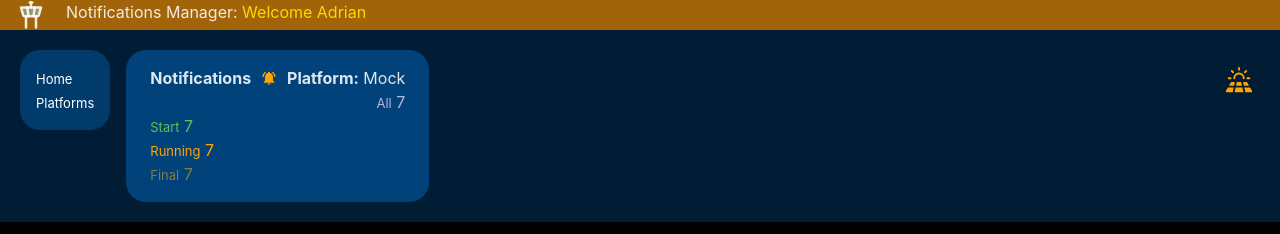
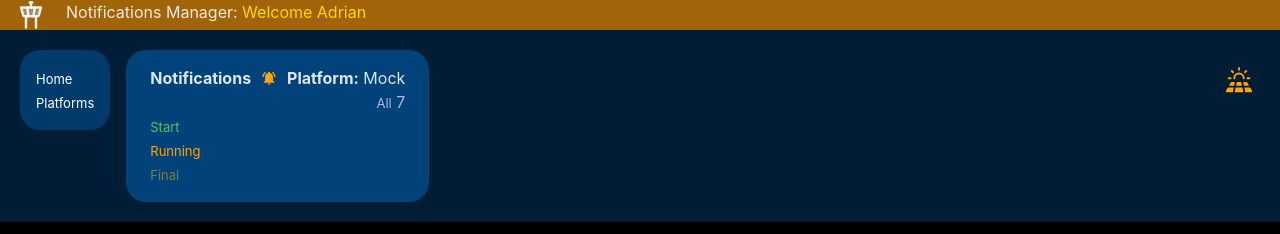
Before and after one commit to amalaguti/react_65675_prj, a React (Vite) app: page / in a window 1280 px wide. Shown: the top 234 px of the page. Built offline with nearby package versions, Linux system fonts and the light colour scheme.

Commit message:
counters for notification status

```diff
--- a/src/App.jsx
+++ b/src/App.jsx
@@ -9,6 +9,7 @@ import Cart from "./components/pages/cart/Cart";
 import Checkout from "./components/pages/checkout/Checkout";
 
 function App() {
+  const platform = "Mock";
   return (
     <>
       <BrowserRouter>
@@ -20,7 +21,7 @@ function App() {
             element={
               <>
                 <main>
-                  <ItemListContainer platform="Mock" />
+                  <ItemListContainer platform={platform} />
                 </main>
               </>
             }
@@ -31,12 +32,12 @@ function App() {
             element={
               <>
                 <main>
-                  <ItemListContainer platform="Mock" />
+                  <ItemListContainer platform={platform} />
                 </main>
               </>
             }
           />
-          <Route path="/category/:status" element={<ItemListContainer platform="Mock"/>} />
+          <Route path="/category/:status" element={<ItemListContainer platform={platform}/>} />
           <Route path="/cart" element={<Cart />} />
           <Route path="/product/:id" element={<ItemDetail />} />
           <Route path="/platforms" element={<ComingSoon />} />
--- a/src/components/layout/navbar/Navbar.jsx
+++ b/src/components/layout/navbar/Navbar.jsx
@@ -6,12 +6,24 @@ import { CartWidget } from "../../common/cartWidget/CartWidget.jsx";
 import NotificationsHeader from "../../common/notificationsHeader/NotificationsHeader.jsx";
 
 const Navbar = (props) => {
-  const [itemsCounter, setItemsCounter] = useState(
-    localStorage.getItem("itemsCounter")
+  const [itemsCounter_all, setItemsCounter_all] = useState(
+    localStorage.getItem("itemsCounter_all")
+  );
+  const [itemsCounter_start, setItemsCounter_start] = useState(
+    localStorage.getItem("itemsCounter_start")
+  );
+  const [itemsCounter_running, setItemsCounter_running] = useState(
+    localStorage.getItem("itemsCounter_running")
+  );
+  const [itemsCounter_final, setItemsCounter_final] = useState(
+    localStorage.getItem("itemsCounter_final")
   );
 
   setInterval(() => {
-    setItemsCounter(localStorage.getItem("itemsCounter"));
+    setItemsCounter_all(localStorage.getItem("itemsCounter_all"));
+    setItemsCounter_start(localStorage.getItem("itemsCounter_start"));
+    setItemsCounter_running(localStorage.getItem("itemsCounter_running"));
+    setItemsCounter_final(localStorage.getItem("itemsCounter_final"));
   }, 1000);
 
   return (
@@ -34,25 +46,25 @@ const Navbar = (props) => {
                 className="notificationStatus notificationStatus-All"
                 text="All"
                 href="/category/All"
-                notificationsCounter={itemsCounter}
+                notificationsCounter={itemsCounter_all}
               />
               <NavbarNotificationElement
                 className="notificationStatus notificationStatus-Start"
                 text="Start"
                 href="category/start"
-                notificationsCounter={itemsCounter}
+                notificationsCounter={itemsCounter_start}
               />
               <NavbarNotificationElement
                 className="notificationStatus notificationStatus-Running"
                 text="Running"
                 href="/category/running"
-                notificationsCounter={itemsCounter}
+                notificationsCounter={itemsCounter_running}
               />
               <NavbarNotificationElement
                 className="notificationStatus notificationStatus-Final"
                 text="Final"
                 href="/category/final"
-                notificationsCounter={itemsCounter}
+                notificationsCounter={itemsCounter_final}
               />
             </div>
           </ul>
--- a/src/components/pages/itemListContainer/ItemListContainer.jsx
+++ b/src/components/pages/itemListContainer/ItemListContainer.jsx
@@ -19,9 +19,10 @@ const ItemListContainer = (props) => {
   useEffect(() => {
     fetchItems(props.platform, status)
       .then((response) => {
-        console.log("Fetching items");
+        console.log("Fetching items", status);
         setItems(response);
-        localStorage.setItem("itemsCounter", response.length);
+        // Save items count in local storage
+        localStorage.setItem(`itemsCounter_${status ? status : 'all'}` , response.length);
       })
       .catch((error) => {
         console.log("Fetch error:", error);
--- a/src/utils/fetch.js
+++ b/src/utils/fetch.js
@@ -8,7 +8,7 @@ export async function fetchItems(platform, status) {
       setTimeout(() => {
         // Filter notifications by status
         resolve(["start", "running", "final"].includes(status) ? notificationFiltered(mockNotifications, status) : mockNotifications);
-      }, 2000);
+      }, 500);
       // resolve(mockNotifications);
     } else {
       reject({
@@ -28,7 +28,7 @@ export async function fetchItem(id) {
       // Mocking delay with setTimeout
       setTimeout(() => {
         resolve(item);
-      }, 1000);
+      }, 500);
     } else {
       reject({
         statusCode: 404,
```
